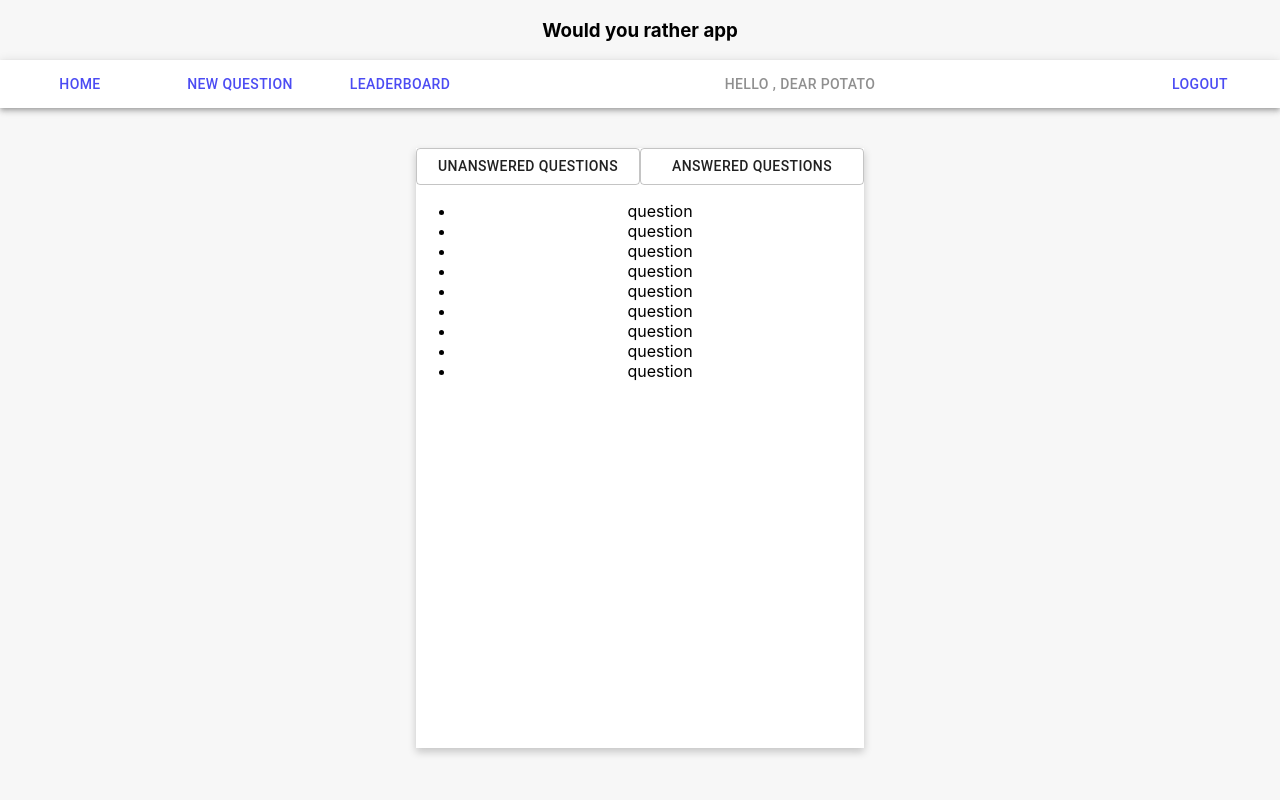
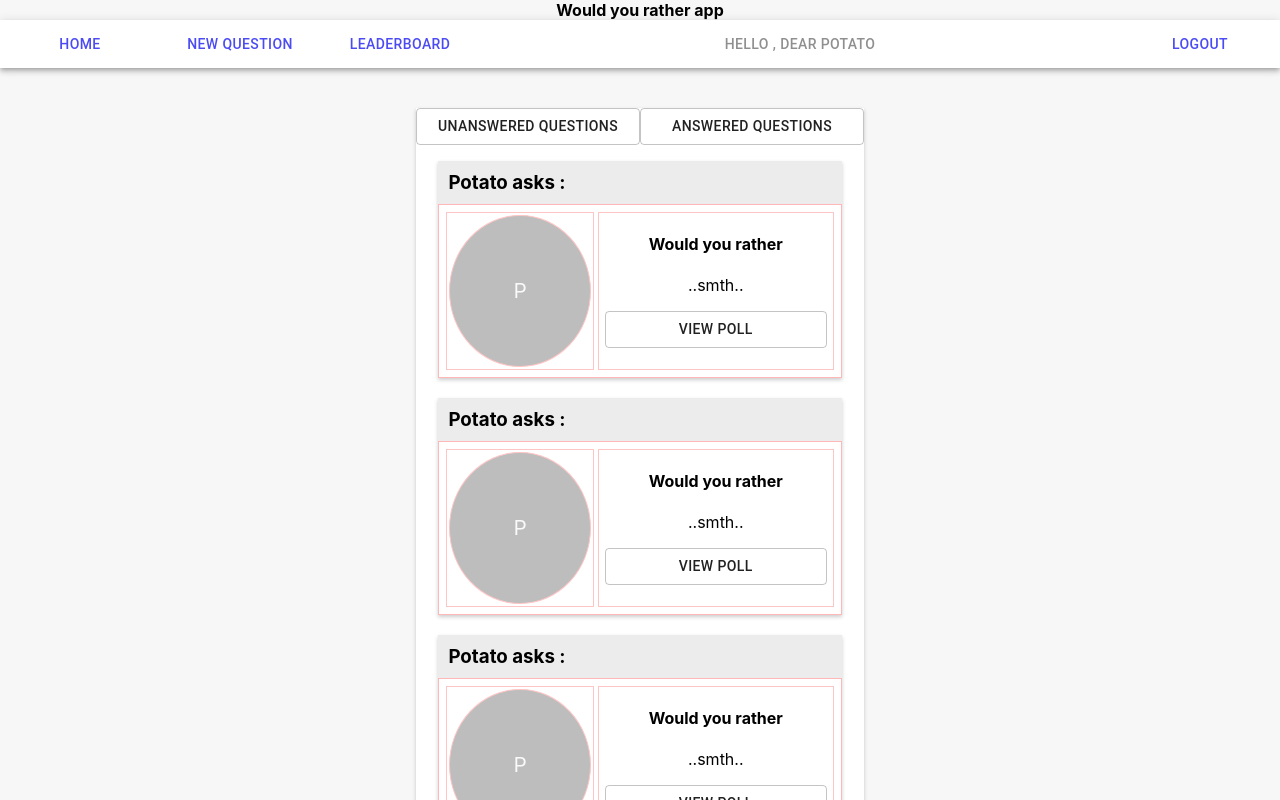
Before and after one commit to Mark-Malak/would-you-rather, a React (Create React App) app: page /home in a window 1280 px wide. Built offline with nearby package versions, Linux system fonts and the light colour scheme.

Commit message:
made question card ui

```diff
--- a/src/App.css
+++ b/src/App.css
@@ -7,7 +7,7 @@
   position: absolute;
   left: 0;
   width: 100%;
-  overflow: hidden;
+  overflow: auto;
 
 
 
@@ -36,15 +36,66 @@
 }
 
 .question-list-container{
+
   background-color: #ffffff;
   margin: auto;
   width: 35%;
-  height: 75%;
   padding: 0px;
-  box-shadow: 0 4px 8px 0 rgba(0,0,0,0.2);
+  box-shadow: 0 2px 4px 0 rgba(0,0,0,0.2);
 }
+.question-list-container ul{
+  list-style: none;
+  display: flex;
+  justify-content: center;
+  flex-direction: column;
+  padding: 0px
+  ;
+}
+.question{
+  background-color: #ffffff;
+  margin: 0 auto ;
+  margin-bottom: 20px;
+  width: 90%;
+  height: 25%;
 
+
+  padding: 0px;
+  box-shadow: 0 2px 4px 0 rgba(0,0,0,0.2);
+}
 .list-btn{
     width:50%;
     display:block;
 }
+
+
+
+.questionBody{
+  margin: 0 auto  ;
+  display: flex;
+  flex-direction: row;
+  border: 1px rgb(255, 183, 183) solid;
+  padding: 5px; /* this */
+}
+
+.avatar{
+  display: inline-flex;
+  justify-content: center;
+  align-items: center;
+  flex-flow: wrap;
+
+}
+
+.questionBody  div {
+  flex: 1 1 auto;
+  border: 1px rgb(255, 197, 197) solid;
+  text-align: center;
+
+  margin: 2px  /* and that, will result in a 10px gap */
+}
+
+
+.header h3{
+  background-color: rgb(236, 236, 236) ;
+  margin: 0px;
+  padding: 10px;
+}
--- a/src/App.js
+++ b/src/App.js
@@ -14,21 +14,29 @@ class App extends React.Component {
 
 
    render() {
-    return(
+      return (
          <div className="App">
-        <h3>Would you rather app </h3>
+            <div className="fixed">
+            <div>
+                   <h4 style = {{margin:'0'}}>Would you rather app </h4>
+            </div>
+
                <NavBar />
-         <br/>
-         <br/>
+            </div>
+            <div className = "main">
+               <br />
+               <br />
                <Route path='/add' render={() => (
-            <CreateQuestion/>
+                  <CreateQuestion />
                )} />
                <Route exact path='/' render={() => (
-            <Login/>
+                  <Login />
                )} />
                <Route exact path='/home' render={() => (
-            <QuestionList/>
+                  <QuestionList />
                )} />
+
+            </div>
 
 
          </div>
--- a/src/components/question.js
+++ b/src/components/question.js
@@ -0,0 +1,25 @@
+import React from 'react'
+import { Avatar, Button } from '@material-ui/core'
+const question = () => {
+    return (
+        <div className="question">
+            <div className="header">
+                <h3 align="left" >Potato asks : </h3>
+            </div>
+            <div className="questionBody">
+                <div className="avatar">
+                    <Avatar style={{ height: '150px' }}  >P</Avatar>
+                </div>
+
+                <div className="questionBody-poll">
+                    <h4> Would you rather </h4>
+                    <p>..smth..</p>
+                    <Button className = "sign-btn" variant="outlined">view poll</Button>
+                </div>
+            </div>
+
+        </div>
+    )
+}
+
+export default question
--- a/src/components/questionList.js
+++ b/src/components/questionList.js
@@ -1,5 +1,6 @@
 import React from 'react'
 import { Button } from '@material-ui/core'
+import Question from './Question';
 const questionList = () => {
     return (
         <div className = "question-list-container">
@@ -10,15 +11,18 @@ const questionList = () => {
 
             <div>
                 <ul>
-                    <li>question </li>
-                    <li>question </li>
-                    <li>question </li>
-                    <li>question </li>
-                    <li>question </li>
-                    <li>question </li>
-                    <li>question </li>
-                    <li>question </li>
-                    <li>question </li>
+                <li>
+                   <Question />
+                </li>
+                <li>
+                   <Question />
+                </li>
+                <li>
+                   <Question />
+                </li>
+                <li>
+                   <Question />
+                </li>
                 </ul>
             </div>
         </div>
```
Lines whose indentation alone changed are shown as unchanged.
